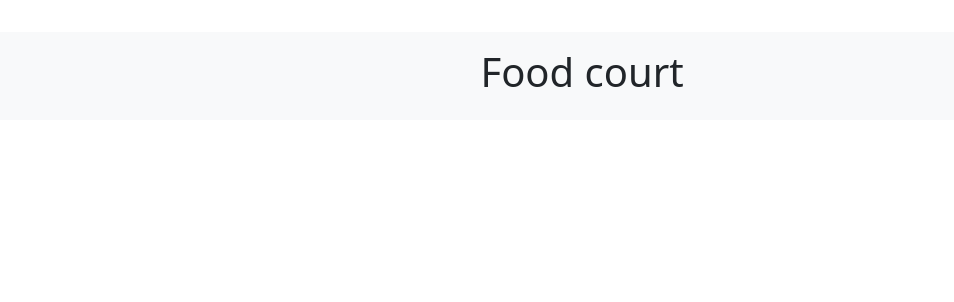
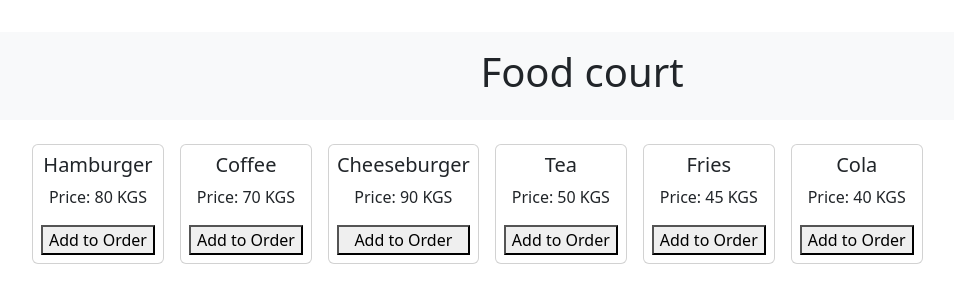
Before and after one commit to Aielin/exam-7, a React (Vite) app: page / in a window 1280 px wide. Shown: the top 302 px of the page, without its empty margins (58-1012 px from the left). Built offline with nearby package versions, Linux system fonts and the light colour scheme.

Commit message:
Create Menu component and display items

```diff
--- a/src/App.tsx
+++ b/src/App.tsx
@@ -1,10 +1,21 @@
 import './App.css';
+import React, {useState} from 'react';
 import Header from './components/Header';
+import Menu from './components/Menu';
 
 const App: React.FC = () => {
+    const [order, setOrder] = useState<{ name:string, price:number } []>([]);
+
+    const handleAddItem = (name: string, price:number) => {
+        setOrder([...order,{name, price}]);
+    };
+
     return(
         <div className="App">
             <Header />
+            <div className='container mt-3'>
+                <Menu onAddItem={handleAddItem} />
+            </div>
         </div>
     );
 };
--- /dev/null
+++ b/src/components/Menu.tsx
@@ -0,0 +1,32 @@
+import React from "react";
+import MenuItem from "./MenuItem";
+
+type MenuProps = {
+    onAddItem: (name: string, price: number) => void;
+};
+
+const Menu: React.FC<MenuProps> = ({ onAddItem }) => {
+    const items = [
+        {name: 'Hamburger', price: 80},
+        {name: 'Coffee', price: 70},
+        {name: 'Cheeseburger', price: 90},
+        {name: 'Tea', price: 50},
+        {name: 'Fries', price: 45},
+        {name: 'Cola', price: 40},
+    ];
+
+
+    return (
+        <div className="d-flex flex-wrap">
+            {items.map((item) => (
+                <MenuItem
+                key={item.name}
+                name={item.name}
+                price={item.price}
+                onAdd={() => onAddItem(item.name, item.price)} />
+            ))}
+        </div>
+    );
+};
+
+export default Menu;
```
